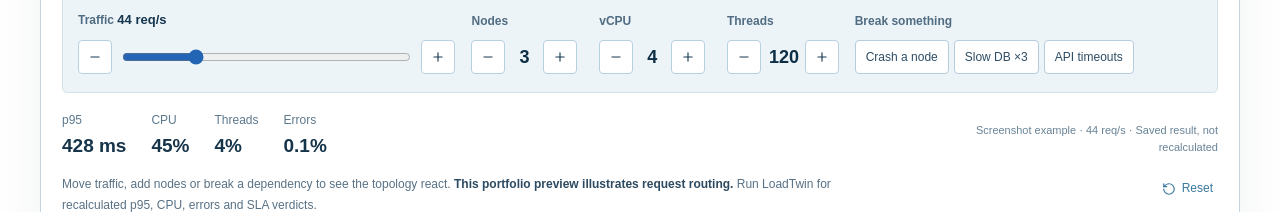
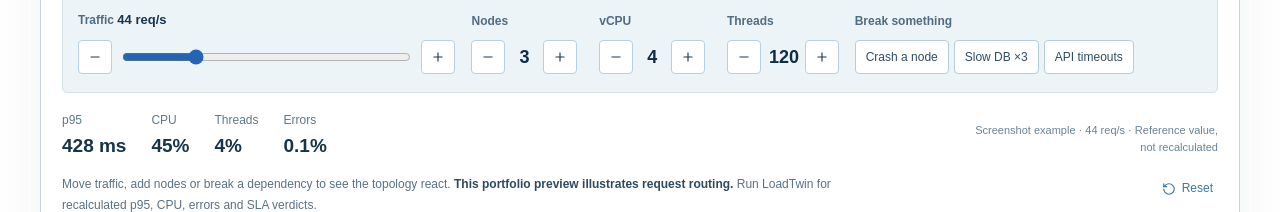
Before and after one commit to adryanra97/alvin-homepage, a Next.js app: page /projects/loadtwin in a window 1280 px wide. Shown: the part 2160-2372 px from the top of the page. Built offline with nearby package versions, Linux system fonts and the light colour scheme; no server answers.

Commit message:
content: label captured and documented model reference readings accurately

```diff
--- a/components/LoadTwinFeatureShowcase.tsx
+++ b/components/LoadTwinFeatureShowcase.tsx
@@ -225,7 +225,7 @@ export function LoadTwinFeatureShowcase() {
               { label:"Errors", value:sample?.errors ?? "—" },
             ].map(r => <div key={r.label}><span>{r.label}</span><strong>{r.value}</strong></div>)}
           </div>
-          <div className="ltmv-metric-caption">{sample ? sample.source + " · Saved result, not recalculated" : "Preview settings changed · live metrics require a SimPy run"}</div>
+          <div className="ltmv-metric-caption">{sample ? sample.source + " · Reference value, not recalculated" : "Preview settings changed · live metrics require a SimPy run"}</div>
         </div>
         <div className="ltmv-live-bottom">
           <p>Move traffic, add nodes or break a dependency to see the topology react. <strong>This portfolio preview illustrates request routing.</strong> Run LoadTwin for recalculated p95, CPU, errors and SLA verdicts.</p>
```
